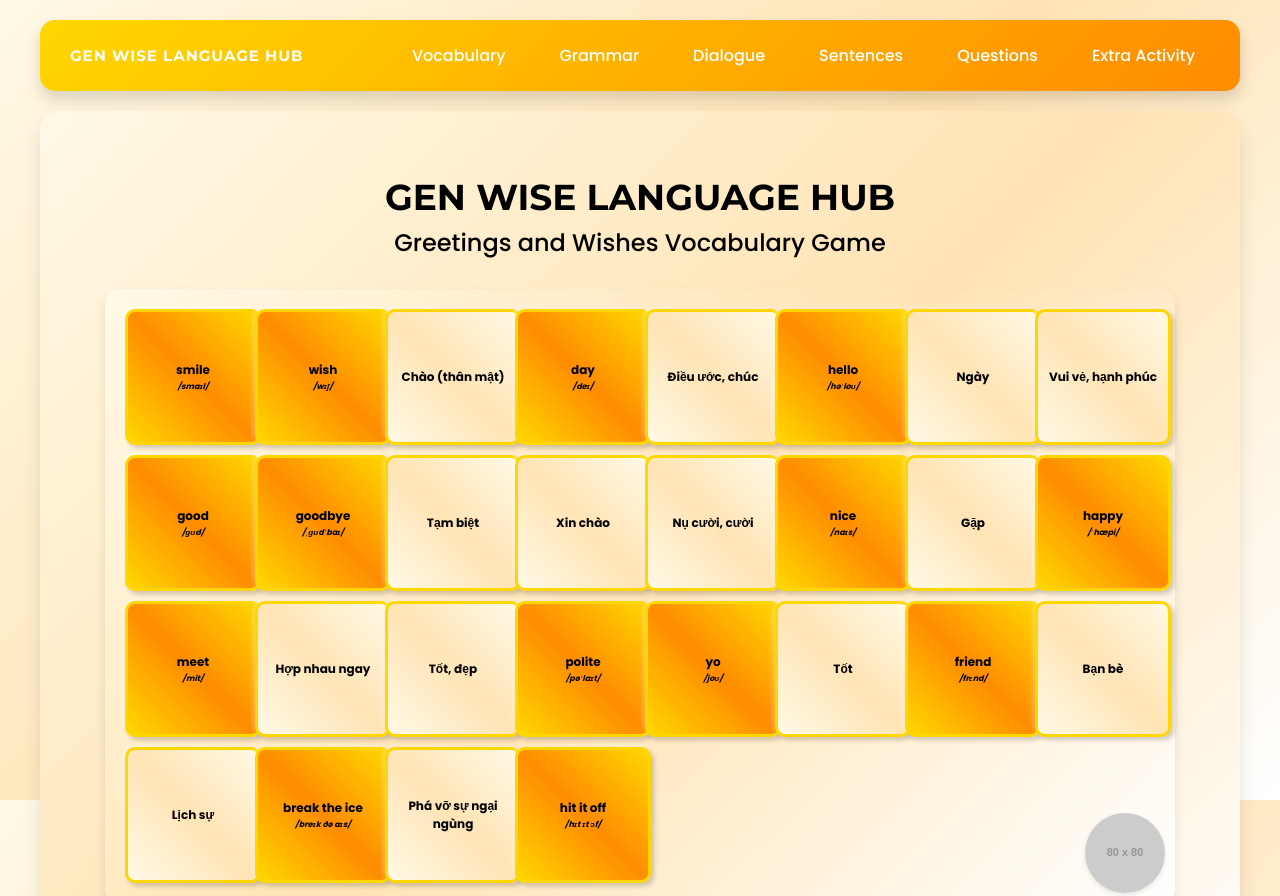
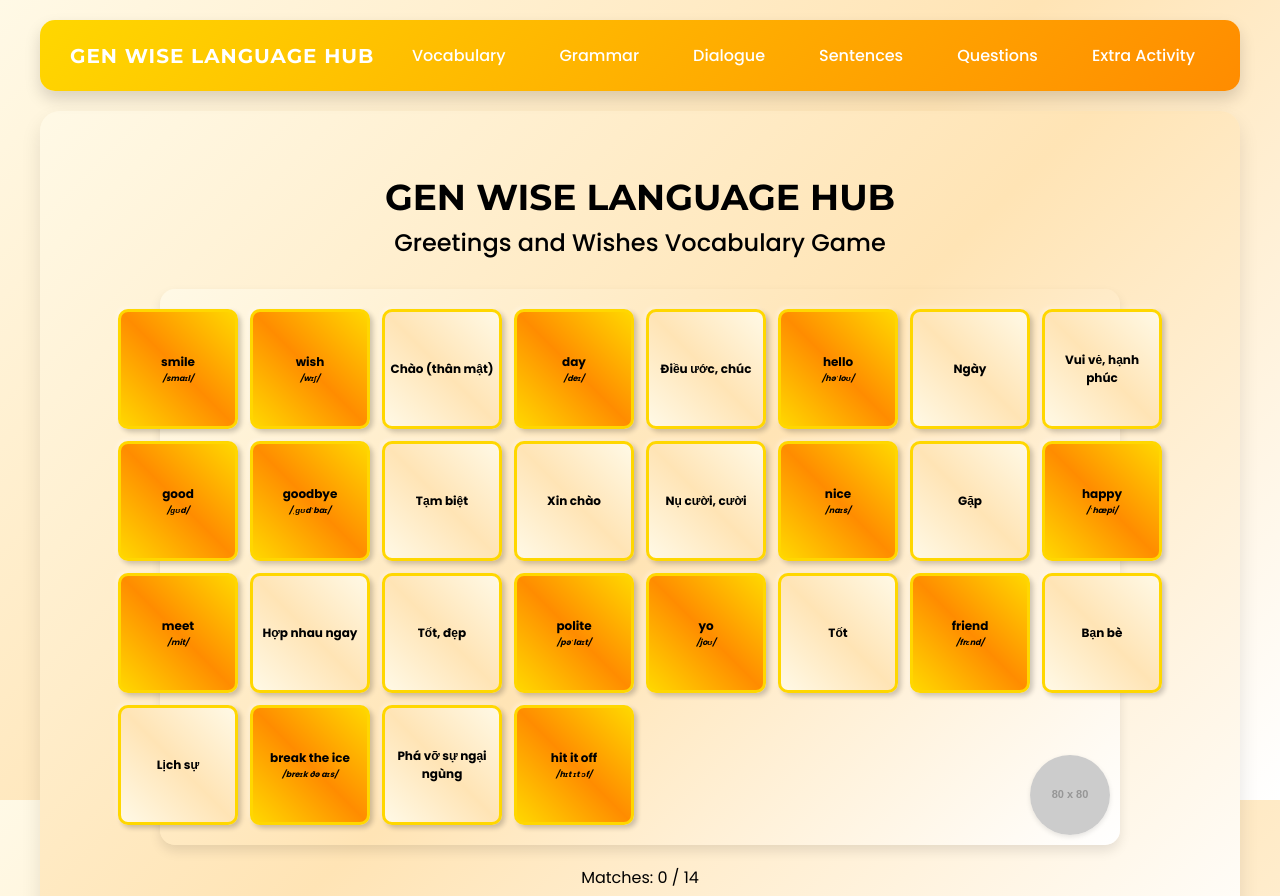
Before and after one commit to tungdevx/khoa-hoc-tieng-anh, a plain HTML site: page index.html in a window 1280 px wide. Shown: the top 896 px of the page. Drawn offline with Linux system fonts and the light colour scheme; placeholder pictures from the web are drawn by us.

Commit message:
Update index.html

```diff
--- a/index.html
+++ b/index.html
@@ -35,7 +35,7 @@
     nav .logo {
       font-family: 'Montserrat', sans-serif;
       font-weight: 700;
-      font-size: 15px;
+      font-size: 20px;
       color: #FFFFFF;
       letter-spacing: 1px;
     }
@@ -63,8 +63,8 @@
       background: none;
       border: none;
       cursor: pointer;
+      margin-top: 0px;
       padding: 10px;
-      margin-top:0px;
     }
     .nav-toggle span,
     .nav-toggle span::before,
@@ -225,12 +225,16 @@
     }
     #vocabulary .game-container {
       display: grid;
-      gap: 10px;
+      gap: 12px; /* Equivalent to Tailwind's gap-3 (0.75rem = 12px) */
       background: linear-gradient(135deg, #FFF9E6, #FFE4B5, #FFFFFF);
       padding: 20px;
       border-radius: 15px;
       box-shadow: 0 6px 12px rgba(0, 0, 0, 0.1);
       position: relative;
+      justify-content: center;
+      width: 100%;
+      max-width: 960px; /* Ensure container doesn't stretch too wide */
+      box-sizing: border-box;
     }
     #vocabulary .card {
       width: 120px;
@@ -252,6 +256,7 @@
       padding: 5px;
       white-space: normal;
       word-wrap: break-word;
+      box-sizing: border-box;
     }
     #vocabulary .card.english {
       background: linear-gradient(45deg, #FFD700, #FF8C00, #FFD700);
```
